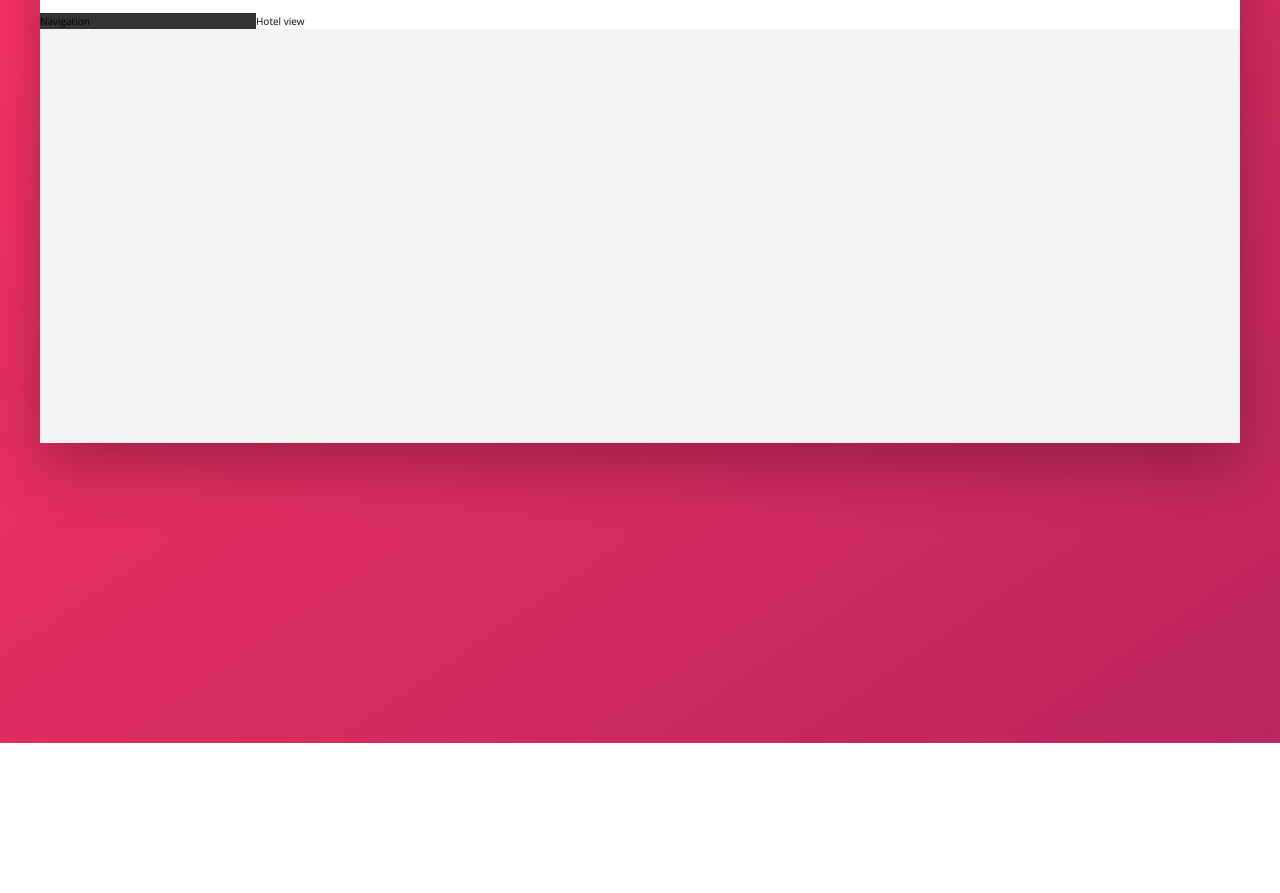
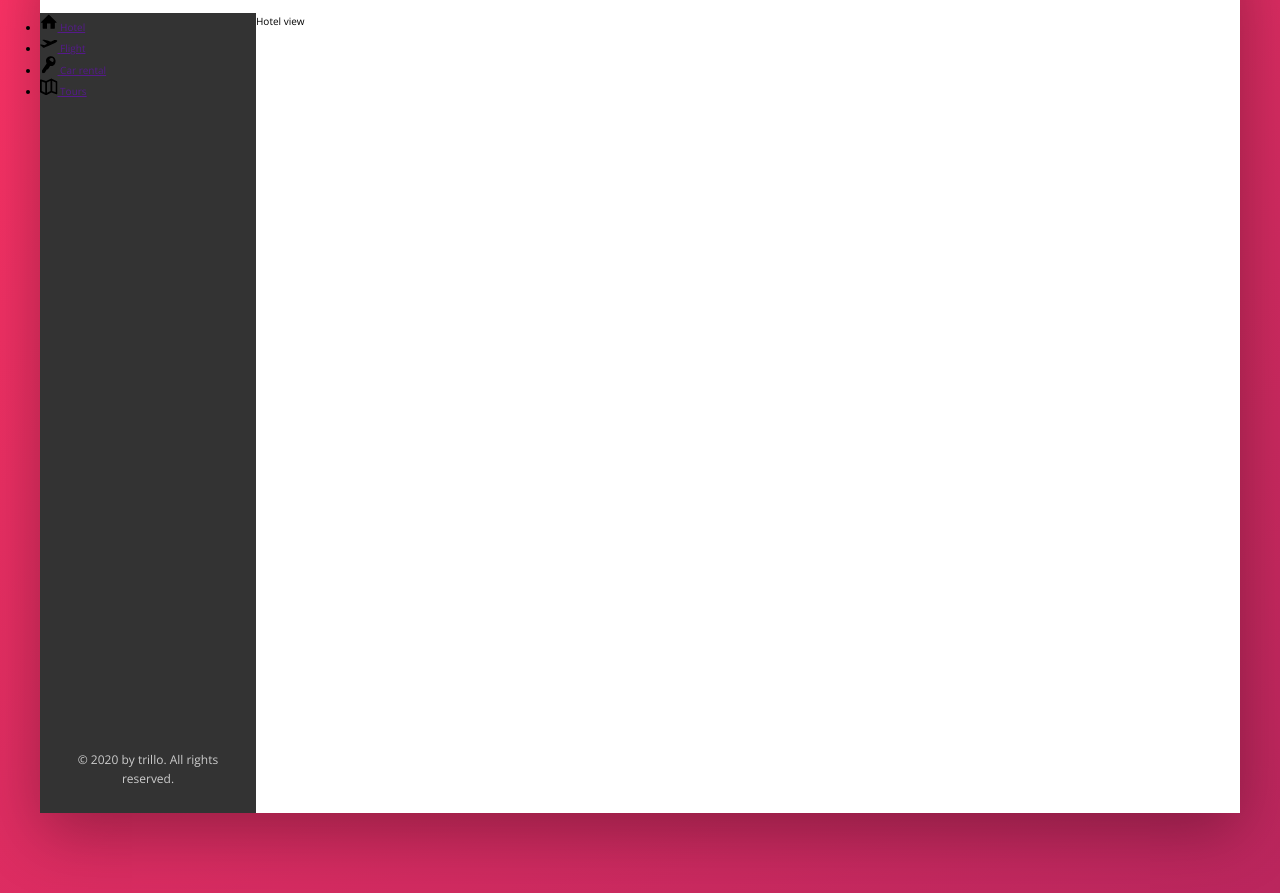
Before and after one commit to vipham258/trillo-project, a website: page index.html in a window 1280 px wide. Shown: the part 137-1030 px from the top of the page. Before the commit the page ends 880 px from the top, so only its background shows below. Drawn offline with nearby package versions, Linux system fonts and the light colour scheme.

Commit message:
building navigation

```diff
--- a/index.html
+++ b/index.html
@@ -54,7 +54,43 @@
         </nav>
       </header>
       <div class="content">
-        <nav class="sidebar">Navigation</nav>
+        <nav class="sidebar">
+          <ul class="side-nav">
+            <li class="side-nav__item">
+              <a href="" class="side-nav__link">
+                <svg class="side-nav__icon">
+                  <use xlink:href="img/sprite.svg#icon-home"></use>
+                </svg>
+                <span>Hotel</span>
+              </a>
+            </li>
+            <li class="side-nav__item">
+              <a href="" class="side-nav__link">
+                <svg class="side-nav__icon">
+                  <use xlink:href="img/sprite.svg#icon-aircraft-take-off"></use>
+                </svg>
+                <span>Flight</span>
+              </a>
+            </li>
+            <li class="side-nav__item">
+              <a href="" class="side-nav__link">
+                <svg class="side-nav__icon">
+                  <use xlink:href="img/sprite.svg#icon-key"></use>
+                </svg>
+                <span>Car rental</span>
+              </a>
+            </li>
+            <li class="side-nav__item">
+              <a href="" class="side-nav__link">
+                <svg class="side-nav__icon">
+                  <use xlink:href="img/sprite.svg#icon-map"></use>
+                </svg>
+                <span>Tours</span>
+              </a>
+            </li>
+          </ul>
+          <div class="legal">&copy; 2020 by trillo. All rights reserved.</div>
+        </nav>
 
         <main class="hotel-view">Hotel view</main>
       </div>
--- a/sass/_components.scss
+++ b/sass/_components.scss
@@ -115,3 +115,27 @@
   &__user-name {
   }
 }
+
+//////////////////////////////////////////////
+////// SIDE NAVIGATION
+.side-nav {
+  &__item {
+  }
+
+  &__link {
+  }
+
+  &__icon {
+    width: 1.75rem;
+    height: 1.75rem;
+  }
+}
+
+//////////////////////////////////////////////
+////// LEGAL TEXT
+.legal {
+  font-size: 1.2rem;
+  color: var(--color-grey-light-4);
+  text-align: center;
+  padding: 2.5rem;
+}
--- a/sass/_layout.scss
+++ b/sass/_layout.scss
@@ -26,10 +26,14 @@
   background-color: var(--color-grey-dark-1);
   //grow shrink basis
   flex: 0 0 18%;
+
+  display: flex;
+  flex-direction: column;
+  justify-content: space-between;
 }
 
 .hotel-view {
   background-color: #fff;
-
+  height: 80rem;
   flex: 1; //the elements should grow at much at it can
 }
```
Also changed, not shown: css/style.css.
